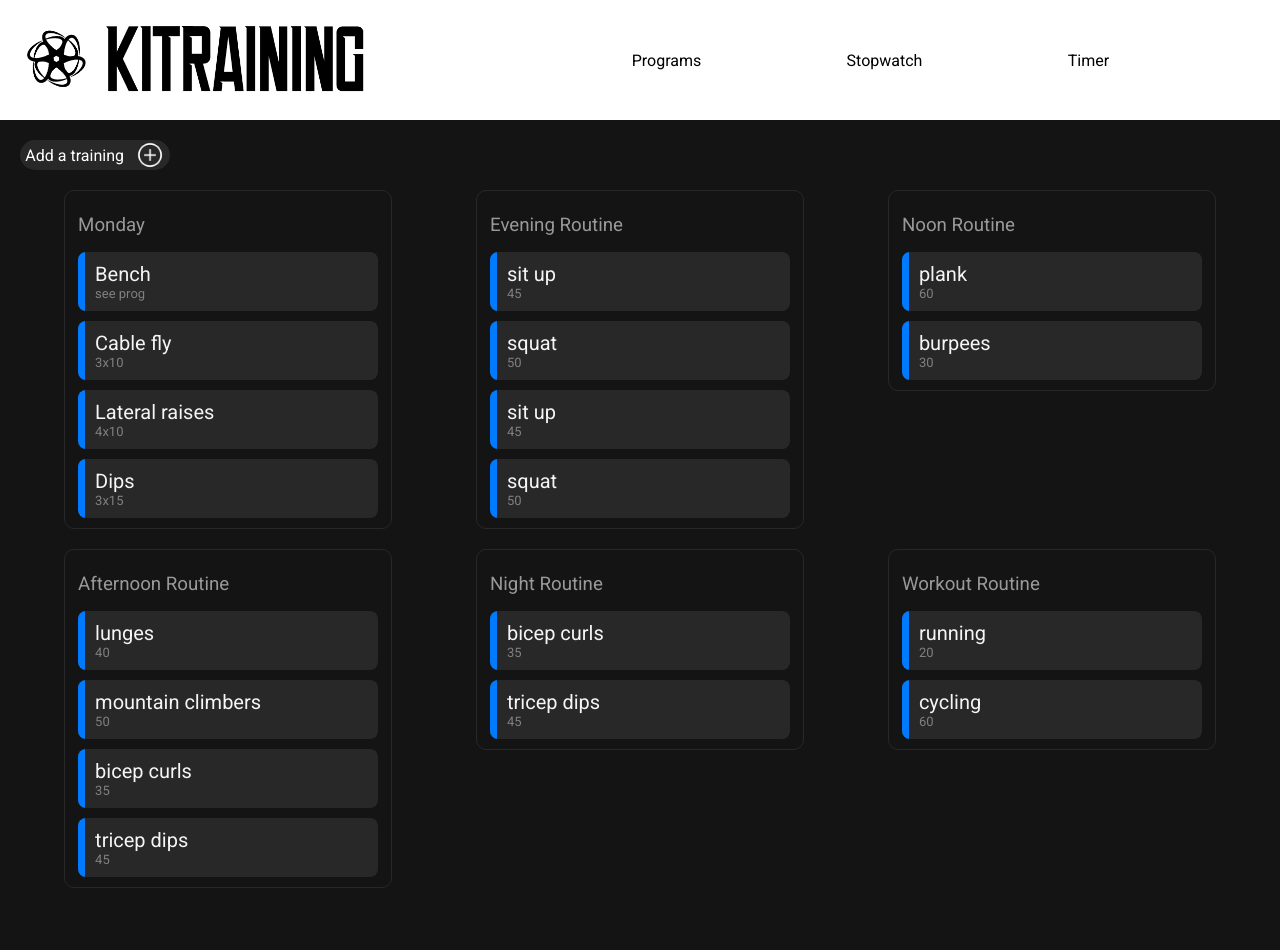
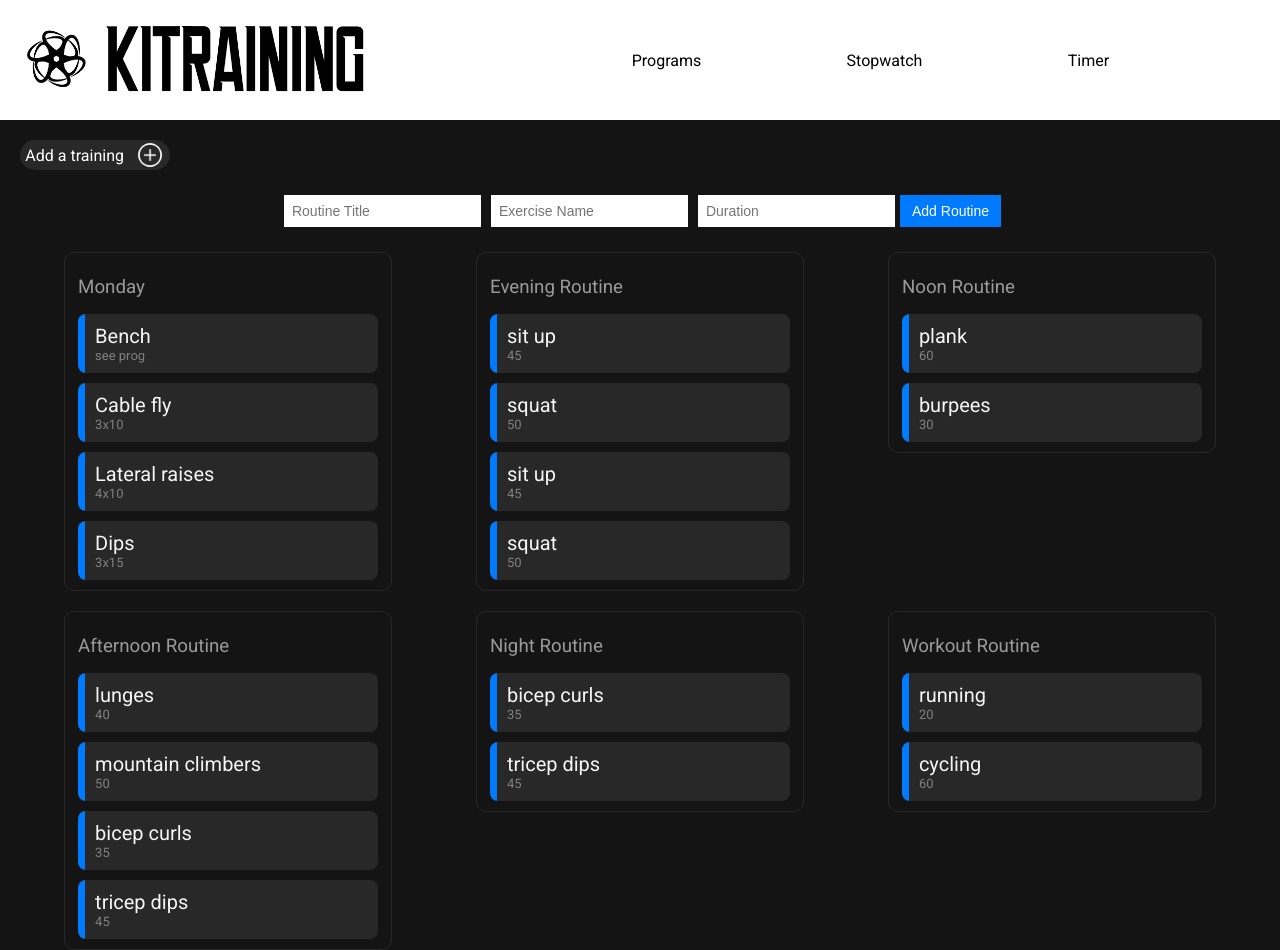
Before and after one commit to KIMOUGINOT/training-page, a React (Create React App) app: page / in a window 1280 px wide. Both pictures are taken after a click on the element "Programs". Before the commit the page ends 888 px from the top, so only its background shows below. Built offline with nearby package versions, Linux system fonts and the light colour scheme; the HTML template or start-up script is replaced by a standard one.

Commit message:
possibility to add training

```diff
--- a/src/App.css
+++ b/src/App.css
@@ -166,6 +166,24 @@ body {
   font-weight: 400;
 }
 
+form {
+  margin-bottom: 20px;
+}
+
+form input {
+  margin: 5px;
+  padding: 8px;
+  font-size: 14px;
+}
+
+form button {
+  padding: 8px 12px;
+  background-color: #007bff;
+  color: white;
+  border: none;
+  cursor: pointer;
+  font-size: 14px;
+}
 
 /* ================================== */
 
--- a/src/components/RoutineForm.js
+++ b/src/components/RoutineForm.js
@@ -1,11 +1,47 @@
 import { useState } from "react";
 
-const RoutineForm = () => {
+const RoutineForm = ({onAdd}) => {
+    const [title, setTitle] = useState('');
+    const [exo, setExo] = useState('');
+    const [duration, setDuration] = useState('');
+
+    const handleSubmit = (e) => {
+        e.preventDefault();
+        const newRoutine = {
+            title,
+            data: [{ name:exo, duration:duration }]
+        };
+        onAdd(newRoutine);
+        setExo('');
+        setDuration('');
+    };
+
     return (
-        <div>
-
-        </div>
+        <form onSubmit={handleSubmit}>
+            <input
+                type="text"
+                value={title}
+                onChange={(e) => setTitle(e.target.value)}
+                placeholder="Routine Title"
+                required
+            />
+            <input
+                type="text"
+                value={exo}
+                onChange={(e) => setExo(e.target.value)}
+                placeholder="Exercise Name"
+                required
+            />
+            <input
+                type="text"
+                value={duration}
+                onChange={(e) => setDuration(e.target.value)}
+                placeholder="Duration"
+                required
+            />
+            <button type="submit">Add Routine</button>
+        </form>
     );
-}
+    };
 
 export default RoutineForm;
--- a/src/pages/Programs.js
+++ b/src/pages/Programs.js
@@ -1,6 +1,7 @@
 import React, { useState, useEffect } from 'react';
 import { saveToLocalStorage, loadFromLocalStorage } from '../localStorage'
 import Routine from '../components/Routine';
+import RoutineForm from '../components/RoutineForm';
 
 const Programs = () => {
     const [routines, setRoutines] = useState(() => loadFromLocalStorage('routines') || [
@@ -21,12 +22,30 @@ const Programs = () => {
         setRoutines(updatedRoutines);
       };
 
+      const handleAdd = (newRoutine) => {
+        setRoutines(prevRoutines => {
+            const routineExists = prevRoutines.find(routine => routine.title === newRoutine.title);
+
+            if (routineExists) {
+                const updatedRoutines = prevRoutines.map(routine =>
+                    routine.title === newRoutine.title
+                        ? { ...routine, data: [...routine.data, ...newRoutine.data] }
+                        : routine
+                );
+                return updatedRoutines;
+            } else {
+                return [...prevRoutines, newRoutine];
+            }
+        });
+    };
+
     return (
         <div className='program-page-container'>
             <div className='add-training-button' onClick={() => {}}>
                 Add a training
                 <img src={process.env.PUBLIC_URL + '/icons/add.png'} alt="add icon" className="icon"/>
             </div>
+            <RoutineForm onAdd={handleAdd} />
             <div className="programs-container">
                 {routines.map((routine, index) => (
                     <Routine
```
